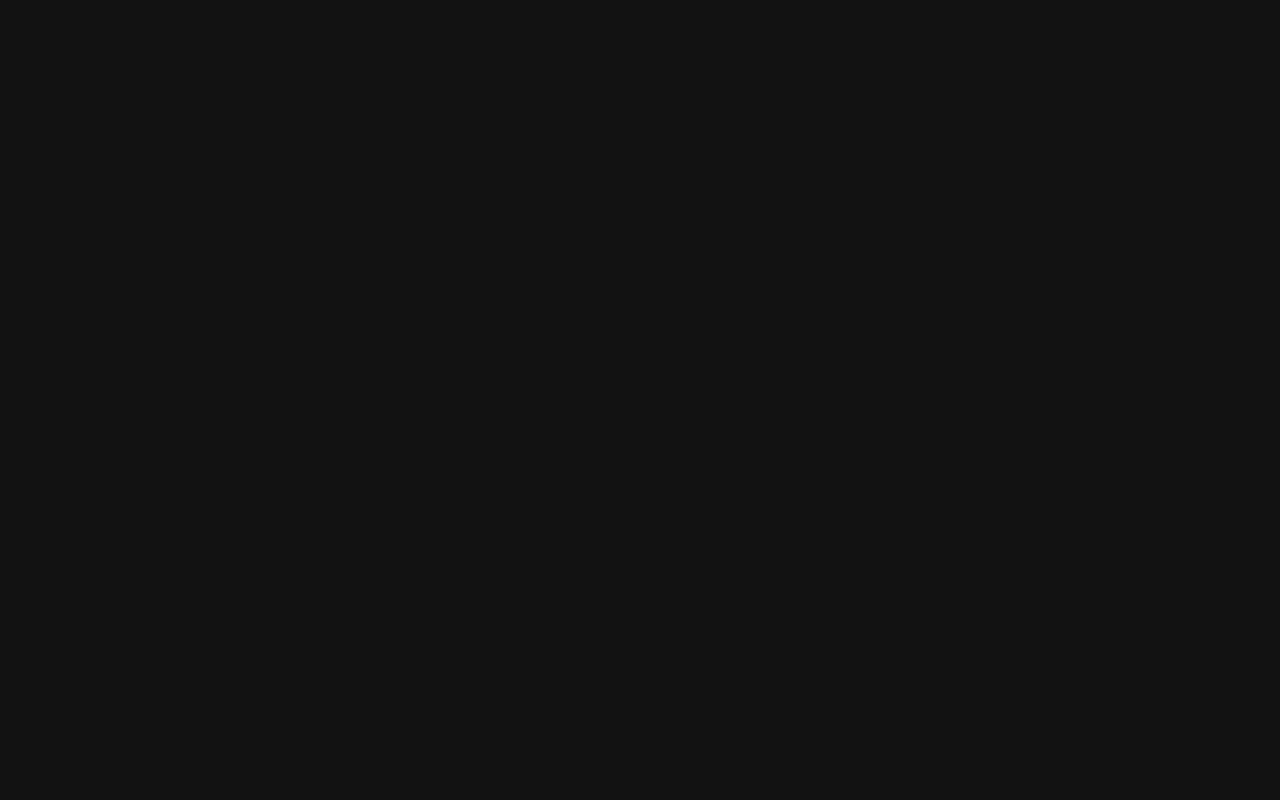
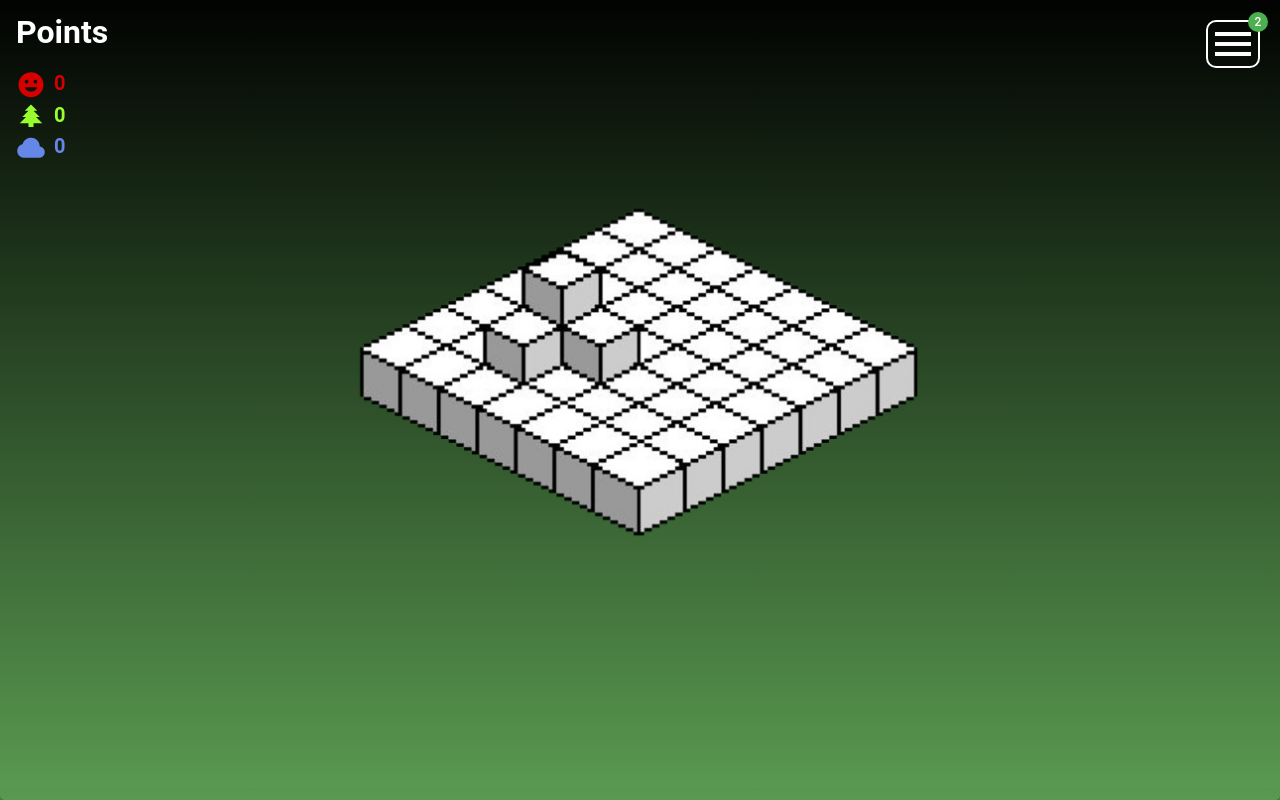
Before and after one commit to kearneyn1atwit/byte-island, a Vue app in the folder frontend/byte-island/: page /home in a window 1280 px wide. Before the commit this address had no page. Built offline with nearby package versions, Linux system fonts and the light colour scheme.

Commit message:
added home page

```diff
--- a/frontend/byte-island/index.html
+++ b/frontend/byte-island/index.html
@@ -3,12 +3,13 @@
 
 <head>
   <meta charset="UTF-8" />
+  <!-- Placeholder favicon, remember to change later -->
   <link rel="icon" href="/favicon.png" />
   <meta name="viewport" content="width=device-width, initial-scale=1.0" />
   <title>Byte Islands</title>
 </head>
 
-<body>
+<body style="background-image: linear-gradient(black 0%, rgb(89,153,80) 100%);">
   <div id="app"></div>
   <script type="module" src="/src/main.js"></script>
 </body>
--- a/frontend/byte-island/src/App.vue
+++ b/frontend/byte-island/src/App.vue
@@ -1,6 +1,6 @@
 <template>
   <v-app>
-    <v-main>
+    <v-main style="background-image: linear-gradient(black 0%, rgb(89,153,80) 100%);">
       <router-view />
     </v-main>
   </v-app>
--- /dev/null
+++ b/frontend/byte-island/src/components/Dashboard.vue
@@ -0,0 +1,75 @@
+<template>
+<v-card>
+    <v-layout>
+      <v-navigation-drawer
+        v-model="drawer"
+        temporary
+        location="right"
+        :width="400"
+      >
+        <v-list-item>
+            <v-badge color="green" :content="notifCount" class="ml-auto ma-5 mt-4">
+                <v-icon icon="mdi-menu" class="menu-icon" @click.stop="drawer = !drawer"></v-icon>
+            </v-badge>
+        </v-list-item>
+
+        <v-divider></v-divider>
+
+        <v-list density="compact" nav class="custom-nav">
+          <v-list-item title="Notifications" value="notifications" @click="wip()"></v-list-item>
+          <v-badge color="green" :content="notifCount" style="position: absolute; top: 30px; left: 175px;"></v-badge>
+          <v-list-item title="My Projects" value="projects" style="color: rgb(152,255,134);" @click="wip()"></v-list-item>
+          <v-list-item title="Search" value="search" @click="wip()"></v-list-item>
+          <v-list-item title="Friends" value="friends" style="color: rgb(152,255,134);" @click="wip()"></v-list-item>
+          <v-list-item title="Networks" value="networks" @click="wip()"></v-list-item>
+          <v-list-item title="My Posts" value="posts" style="color: rgb(152,255,134);" @click="wip()"></v-list-item>
+          <v-list-item title="Island Shop" value="shop" @click="wip()"></v-list-item>
+          <v-list-item title="Settings" value="settings" style="color: rgb(152,255,134);" @click="wip()"></v-list-item>
+          <v-list-item to="/" title="Sign Out" value="signout"></v-list-item>
+        </v-list>
+      </v-navigation-drawer>
+        <v-main style="height: 100vh; background-image: linear-gradient(black 0%, rgb(89,153,80) 100%);">
+    <div class="h-100" style="background-image: linear-gradient(black 0%, rgb(89,153,80) 100%);">
+        <v-row>
+        <h1 class="mt-5 mb-0 ml-7">Points</h1>
+        <v-badge color="green" :content="notifCount" class="ml-auto ma-5 mt-8 mr-8">
+            <v-icon icon="mdi-menu" class="menu-icon" @click.stop="drawer = !drawer"></v-icon>
+        </v-badge>
+            <ul class="ml-7 w-100 mt-n5" style="list-style-type: none;">
+                <li class="font-weight-bold" style="color: rgb(215,0,0);"><v-icon icon="mdi-emoticon" class="mr-2"></v-icon>{{rPoints}}</li>
+                <li class="font-weight-bold" style="color: rgb(151,255,45);"><v-icon icon="mdi-pine-tree" class="mr-2"></v-icon>{{gPoints}}</li>
+                <li class="font-weight-bold" style="color: rgb(101,135,231);"><v-icon icon="mdi-cloud" class="mr-2"></v-icon>{{bPoints}}</li>
+            </ul>
+
+        </v-row>
+        <v-row class="mt-3 mx-1">
+            <v-col cols="12" class="text-center">
+                <img style="max-width: 50%; min-width: 250px;" src="/island.png" alt="island">
+            </v-col>
+        </v-row>
+    </div>
+  </v-main>
+    </v-layout>
+  </v-card>
+
+
+
+</template>
+<style scoped>
+li {
+    font-size: 1.25rem;
+}
+.menu-icon {
+    font-size: 300%;
+    padding: 15px 25px;
+    border-radius: 10px;
+    border: 2px solid white;
+}
+.custom-nav :deep(.v-list-item-title) {
+    font-size: 1.5rem;
+    line-height: 2.5rem;
+    text-decoration: underline;
+}
+</style>
+<script src="./js/Dashboard.js">
+</script>
--- a/frontend/byte-island/src/components/Login.vue
+++ b/frontend/byte-island/src/components/Login.vue
@@ -1,5 +1,5 @@
 <template>
-  <v-container class="bg">
+  <v-container>
     <v-responsive
       class=" mx-auto"
     >
@@ -16,7 +16,7 @@
             <v-text-field v-model="username" variant="outlined" :rules="[rules.required]" placeholder="Username" class="ital-input mb-2"></v-text-field>
             <v-text-field :type="show ? 'text' : 'password'" :append-inner-icon="show ? 'mdi-eye' : 'mdi-eye-off'" @click:append-inner="show = !show" v-model="password" variant="outlined" :rules="[rules.required]" placeholder="Password" class="ital-input mb-2"></v-text-field>
             <v-row align="center" justify="center" class="mt-5">
-              <v-btn size="large" variant="outlined" class="form-btn mr-10">Sign up</v-btn>
+              <v-btn size="large" variant="outlined" class="form-btn mr-10" @click="wip()">Sign up</v-btn>
               <v-btn size="large" :disabled="!(username && password)" variant="outlined" class="form-btn" @click="login()">Login</v-btn>
             </v-row>
           </v-form>
@@ -29,11 +29,6 @@
   </v-container>
 </template>
 <style>
-.bg {
-  max-width: 100vw !important;
-  height: 100% !important;
-  background-image: linear-gradient(black 0%, rgb(89,153,80) 100%);
-}
 .login-form {
   max-width: 700px !important;
   margin: auto !important;
--- a/frontend/byte-island/src/components/RouterTest.vue
+++ /dev/null
@@ -1,7 +0,0 @@
-<template>
-    <h1>This is a routing test. {{ testVal }}</h1>
-    <v-btn @click="valInc()">Increase number</v-btn>
-    <v-btn class="mt-5 d-block" @click="this.$router.back()">Go Back</v-btn>
-</template>
-<script src="./js/RouterTest.js">
-</script>
--- a/frontend/byte-island/src/components/js/RouterTest.js
+++ b/frontend/byte-island/src/components/js/Dashboard.js
@@ -1,25 +1,26 @@
 export default {
     data() {
       return {
-        testVal: 0
+        rPoints: 0,
+        gPoints: 0,
+        bPoints: 0,
+        notifCount: 2,
+        drawer: null
       };
     },
     async created() {
-      this.testVal += 1;
+
     },
     computed: {
 
     },
     mounted() {
-        this.testVal += 1;
+
     },
     methods: {
-      getVal() {
-        return this.testVal;
-      },
-      valInc() {
-        this.testVal += 1;
-      }
+        wip() {
+            alert("Feature not yet implemented.");
+        }
     },
     components: {
 
--- a/frontend/byte-island/src/components/js/Login.js
+++ b/frontend/byte-island/src/components/js/Login.js
@@ -21,11 +21,14 @@ export default {
     methods: {
       login() {
         if(this.username === 'user' && this.password === 'password') {
-            this.$router.push('/test-page');
+            this.$router.push('/home');
         }
         else {
             alert("Invalid user credentials.");
         }
+      },
+      wip() {
+        alert("Feature not yet implemented.");
       }
     },
     components: {
--- a/frontend/byte-island/src/router/index.js
+++ b/frontend/byte-island/src/router/index.js
@@ -10,11 +10,9 @@ import { createRouter, createWebHistory } from 'vue-router/auto'
 
 const router = createRouter({
   history: createWebHistory(import.meta.env.BASE_URL),
-  routes: [
-    { path: '/test-page', component: () => import("../components/RouterTest.vue") }
-  ]
+  routes: []
 })
 
-router.addRoute('', { path: '/test-page', component: () => import("../components/RouterTest.vue") })
+router.addRoute('', { path: '/home', component: () => import("../components/Dashboard.vue") });
 
 export default router
```
Also changed, not shown: frontend/byte-island/public/island.png (added).
